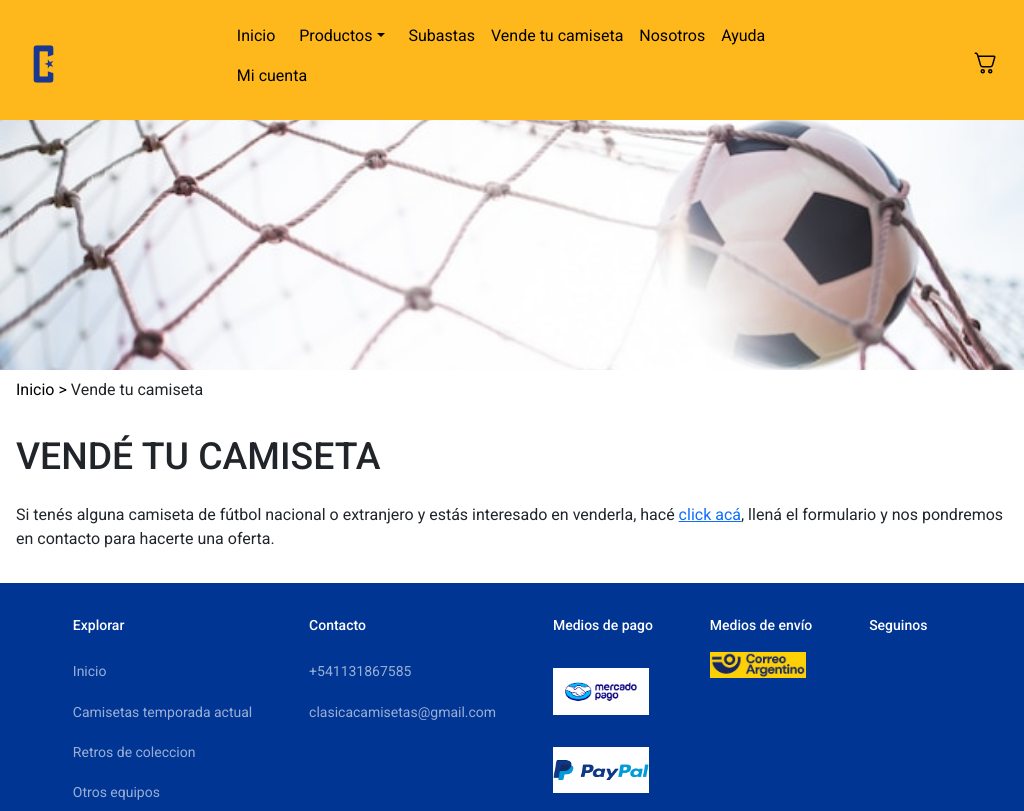
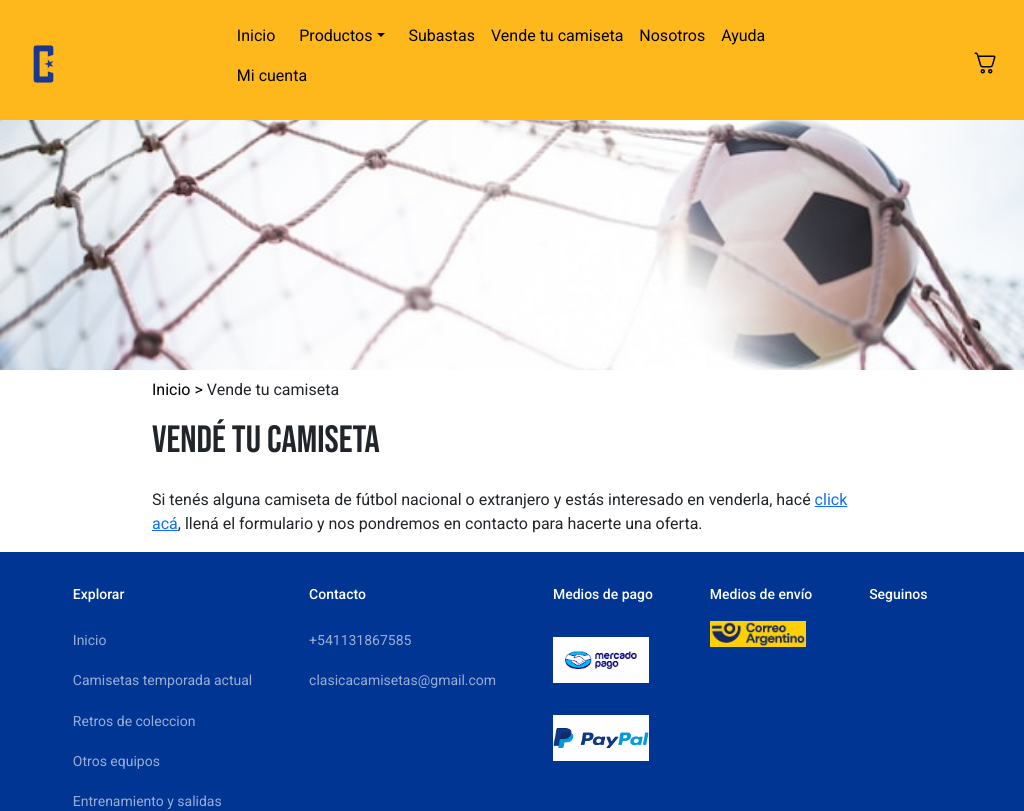
Before and after one commit to alanbensi/Clasica-Camisetas, a React (Create React App) app: page /Vende-tu-camiseta in a window 1024 px wide. Shown: the top 811 px of the page. Built offline with nearby package versions, Linux system fonts and the light colour scheme; some icons are missing.

Commit message:
Pagina vende tu camiseta desktop lista

```diff
--- a/src/components/pages/vende-tu-camiseta/VendeTuCamiseta.css
+++ b/src/components/pages/vende-tu-camiseta/VendeTuCamiseta.css
@@ -4,9 +4,26 @@
 
 .containerVenderCamiseta h1 {
     margin-bottom: 1.5rem;
+    font-family: 'Bebas Neue', cursive;
 }
 
 .breadcrumb {
     text-decoration: none;
     color: black;
 }
+
+@media (min-width: 768px) and (max-width: 1024px) {
+    .containerBreadcrumb, .containerVenderCamiseta {
+        padding: 0 4.5rem;
+    }
+}
+
+@media (min-width: 1024px) {
+
+    .containerBreadcrumb, .containerVenderCamiseta {
+        padding: 0 9.5rem;
+    }
+    .containerVenderCamiseta h1 {
+        font-size: 38px;
+    }
+}
--- a/src/components/pages/vende-tu-camiseta/VendeTuCamiseta.jsx
+++ b/src/components/pages/vende-tu-camiseta/VendeTuCamiseta.jsx
@@ -15,7 +15,7 @@ const VendeTuCamiseta = () => {
     return (
         <div>
             <Banner />
-            <div className='d-flex ms-3 mt-2'>
+            <div className='d-flex containerBreadcrumb mt-2'>
                 <Link className='breadcrumb' to='/'>Inicio {'>'}</Link>
                 <p className='ms-1'>{titulo}</p>
             </div>
```
